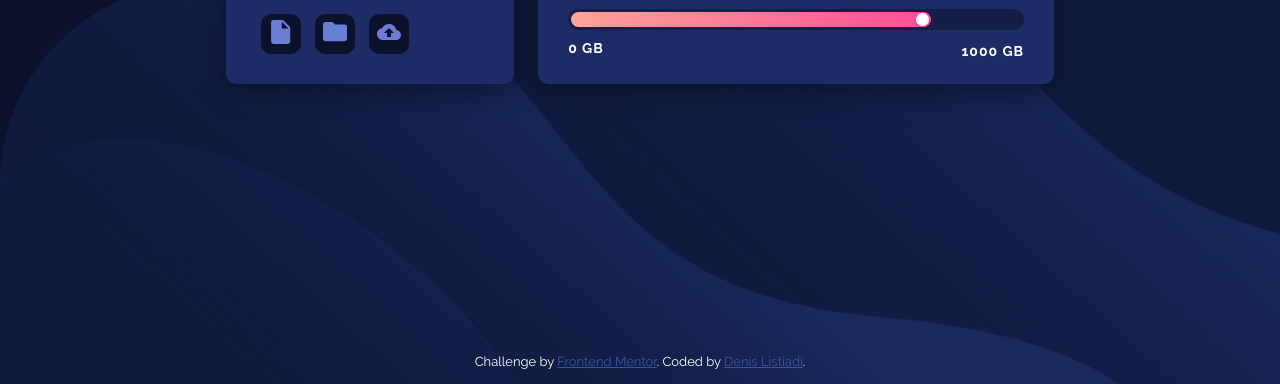
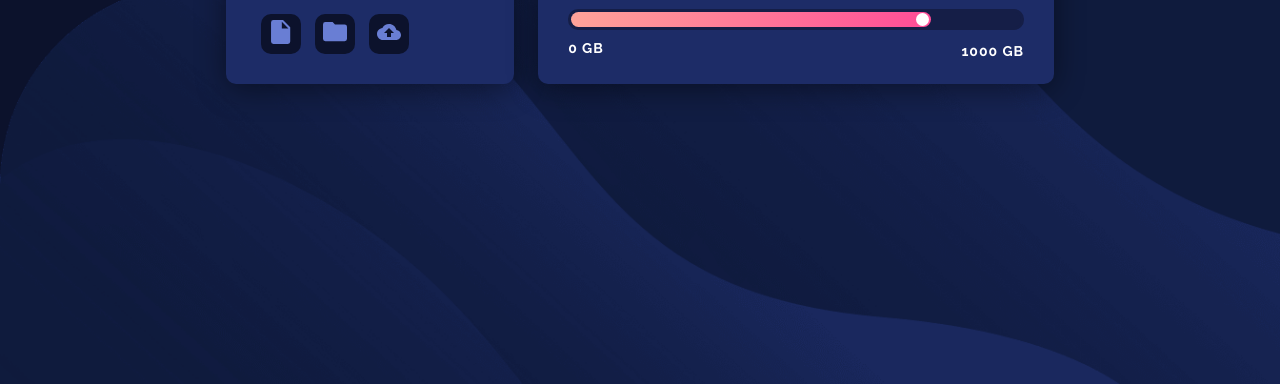
Before and after one commit to denislistiadi/Fylo-data-storage, a plain HTML site: page index.html in a window 1280 px wide. Shown: the part 416-800 px from the top of the page. Drawn offline with Linux system fonts and the light colour scheme.

Commit message:
Update index.html

```diff
--- a/index.html
+++ b/index.html
@@ -37,10 +37,10 @@
         </div>
       </div>
       <div id="background"></div>
-      <div class="attribution">
+      <!--div class="attribution">
       Challenge by <a href="https://www.frontendmentor.io?ref=challenge" target="_blank">Frontend Mentor</a>.
       Coded by <a href="https://facebook.com/denis.id">Denis Listiadi</a>.
-      </div>
+      </div>-->
     </main>
   </body>
 </html>
```
